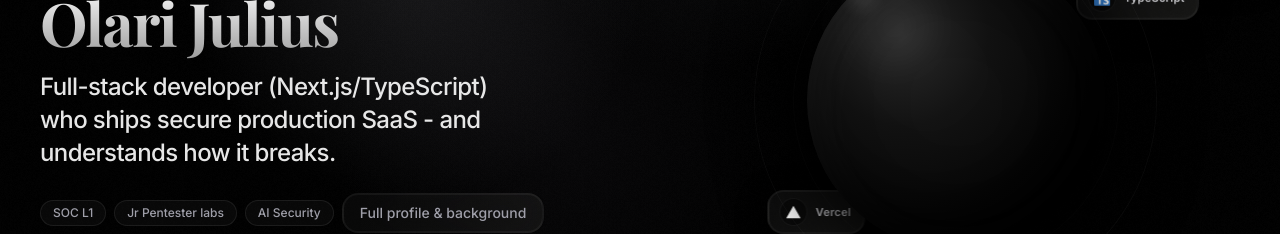
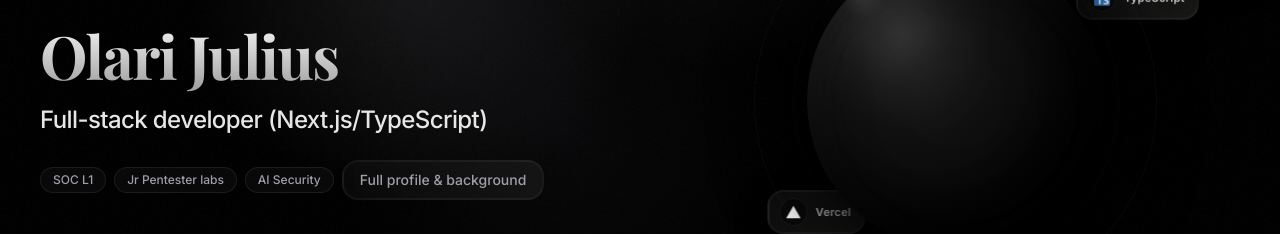
Before and after one commit to olarijulius-wq/olari-portfolio, a Next.js app: page / in a window 1280 px wide. Shown: the part 307-541 px from the top of the page. Built offline with nearby package versions, Linux system fonts and the light colour scheme; no server answers.

Commit message:
hero text change

```diff
--- a/components/Hero.tsx
+++ b/components/Hero.tsx
@@ -163,8 +163,7 @@ export default function Hero() {
             transition={{ duration: 0.6, delay: 0.18, ease: [0.16, 1, 0.3, 1] }}
             className="text-xl md:text-2xl text-white/90 font-medium tracking-tight mb-6 max-w-[480px] leading-snug"
           >
-            Full-stack developer (Next.js/TypeScript) who ships secure production SaaS - and
-            understands how it breaks.
+            Full-stack developer (Next.js/TypeScript)
           </motion.p>
 
           <motion.div
```
